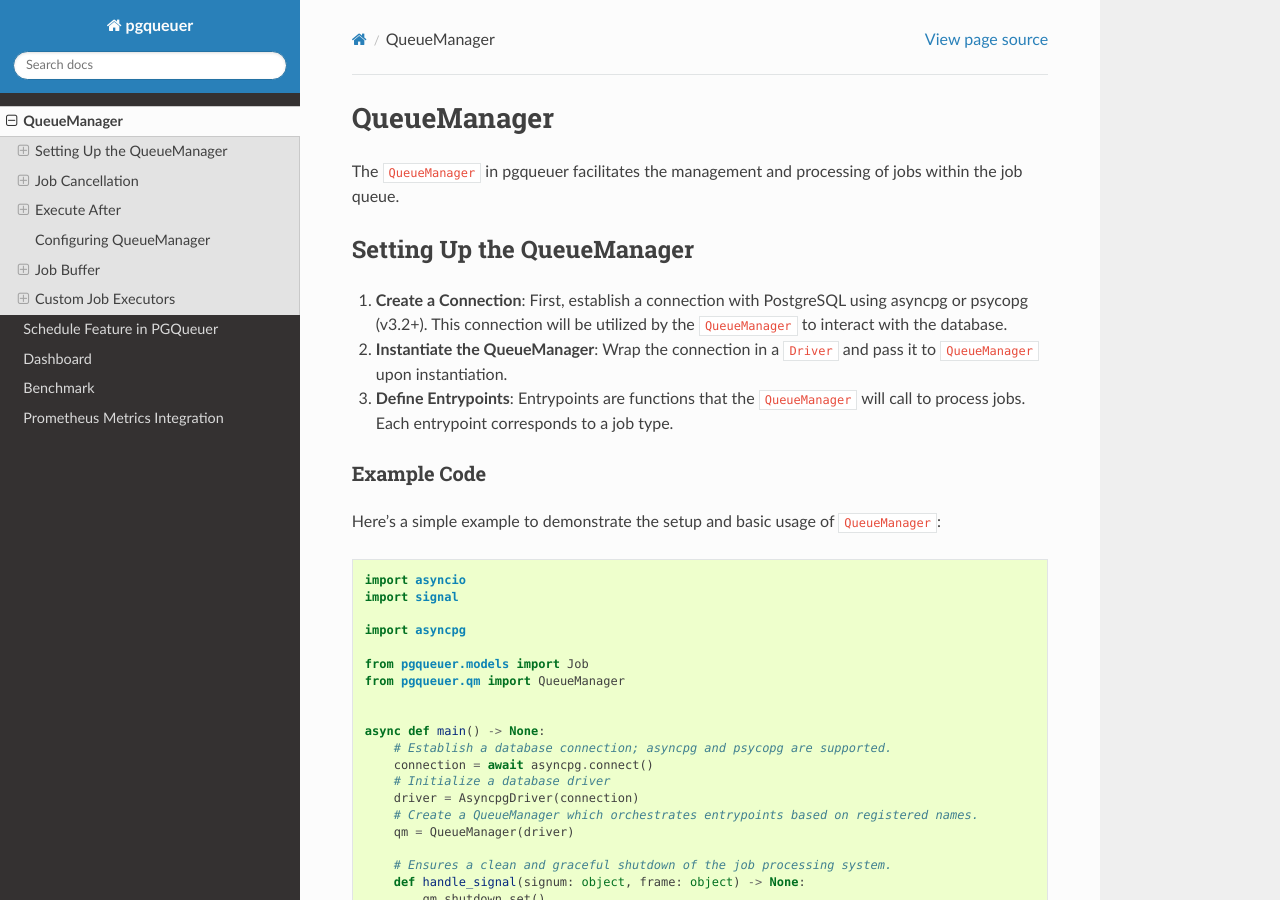
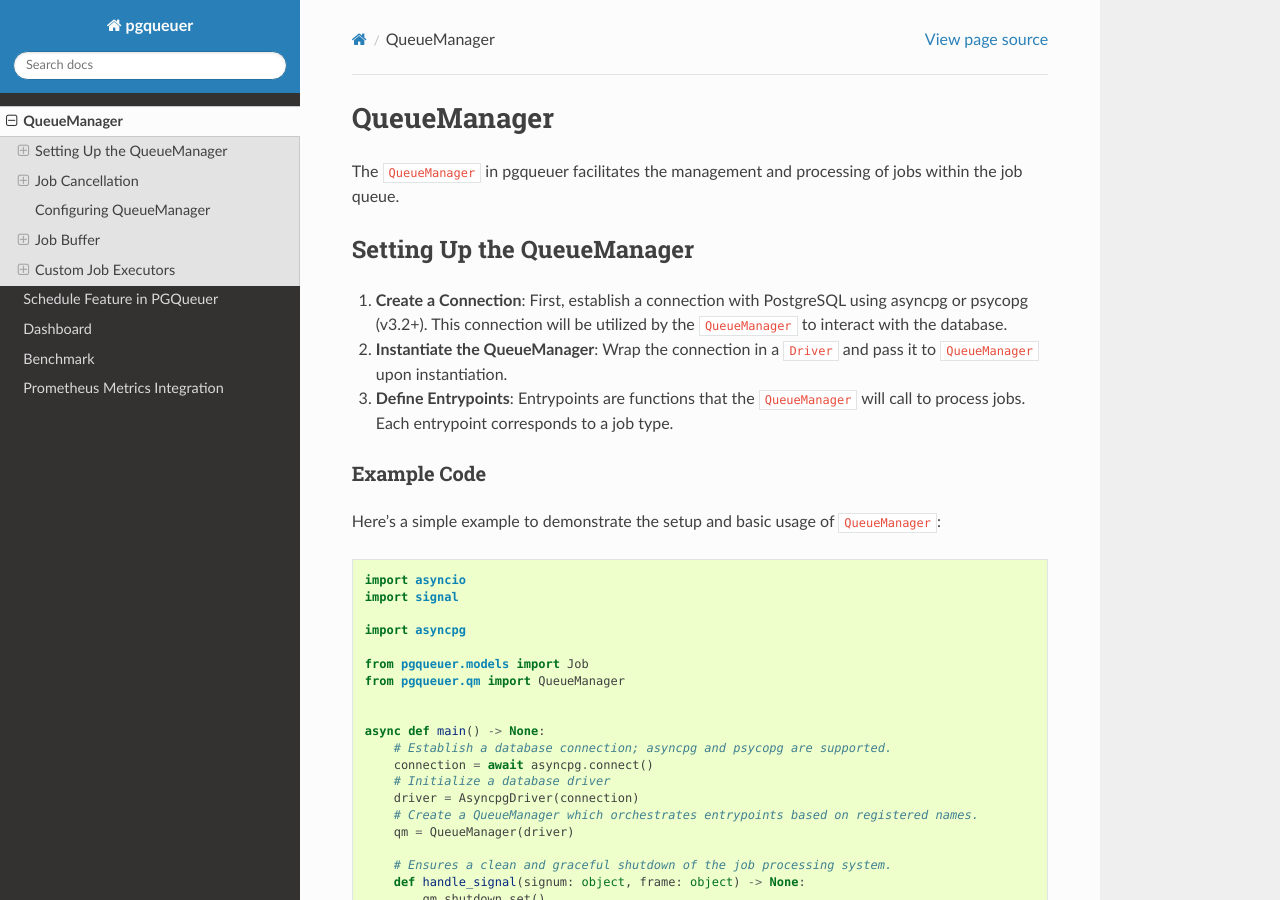
Before and after one commit to janbjorge/pgqueuer, a Sphinx documentation site: the page built from docs/queuemanager.md, in a window 1280 px wide and 900 px high. Built offline with Sphinx 7.4.7 and the Read the Docs theme 3.1.0, drawn with Linux system fonts in a browser that asks for light colours; pages that are not in the unit, such as notebooks, are missing from menus.

Commit message:
Update docs.

````diff
--- a/docs/queuemanager.md
+++ b/docs/queuemanager.md
@@ -88,9 +88,9 @@
 await queries.mark_job_as_cancelled(job_ids)
 ```
 
-## Execute After
+### Execute After
 
-### Overview
+#### Overview
 
 The `execute_after` attribute in `pgqueuer` provides a mechanism for scheduling deferred job execution within the queue. This attribute allows jobs to be queued but held back from execution until a specified point in time has passed, adding flexibility for scenarios where control over job timing is needed.
 
````
